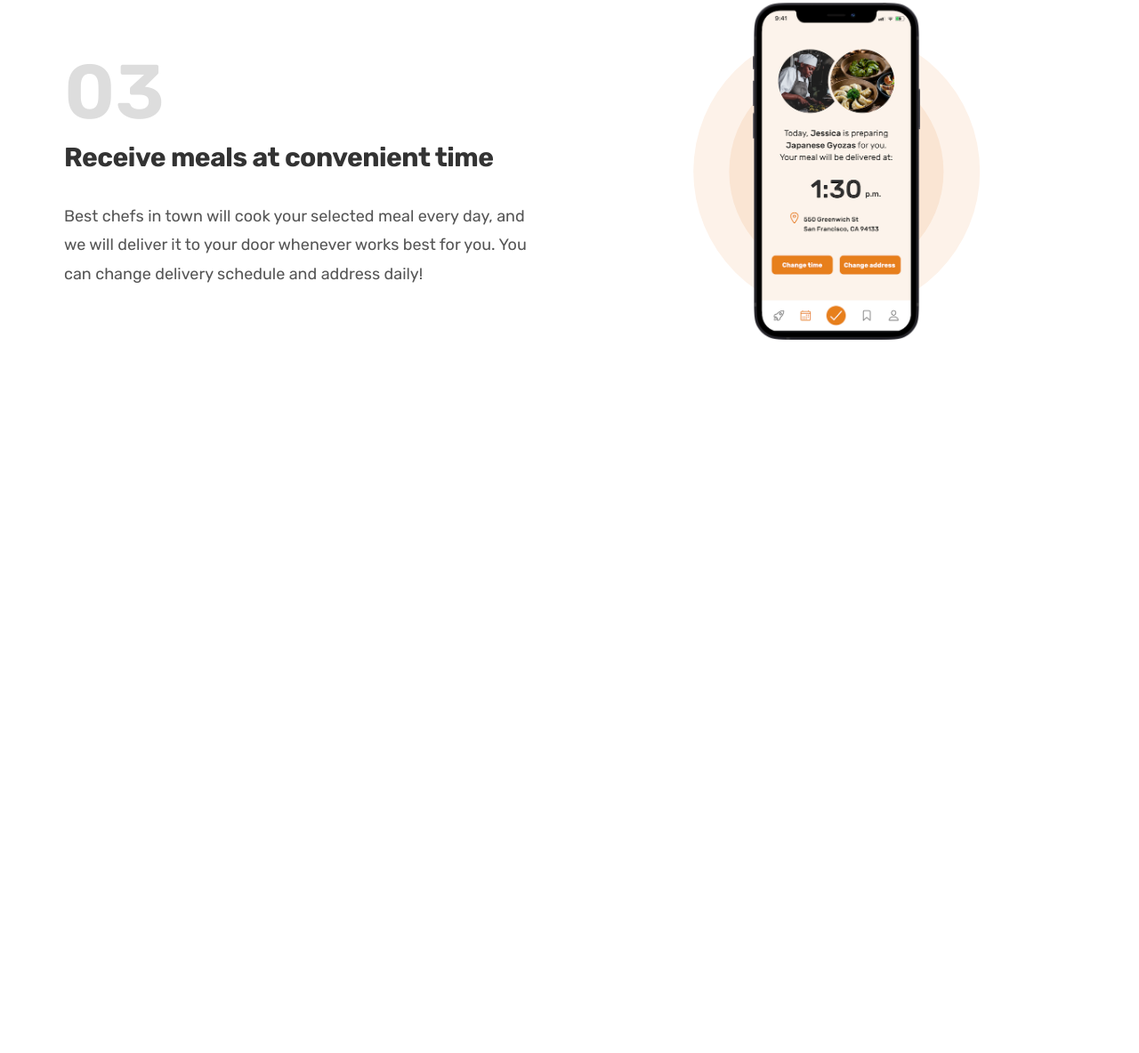
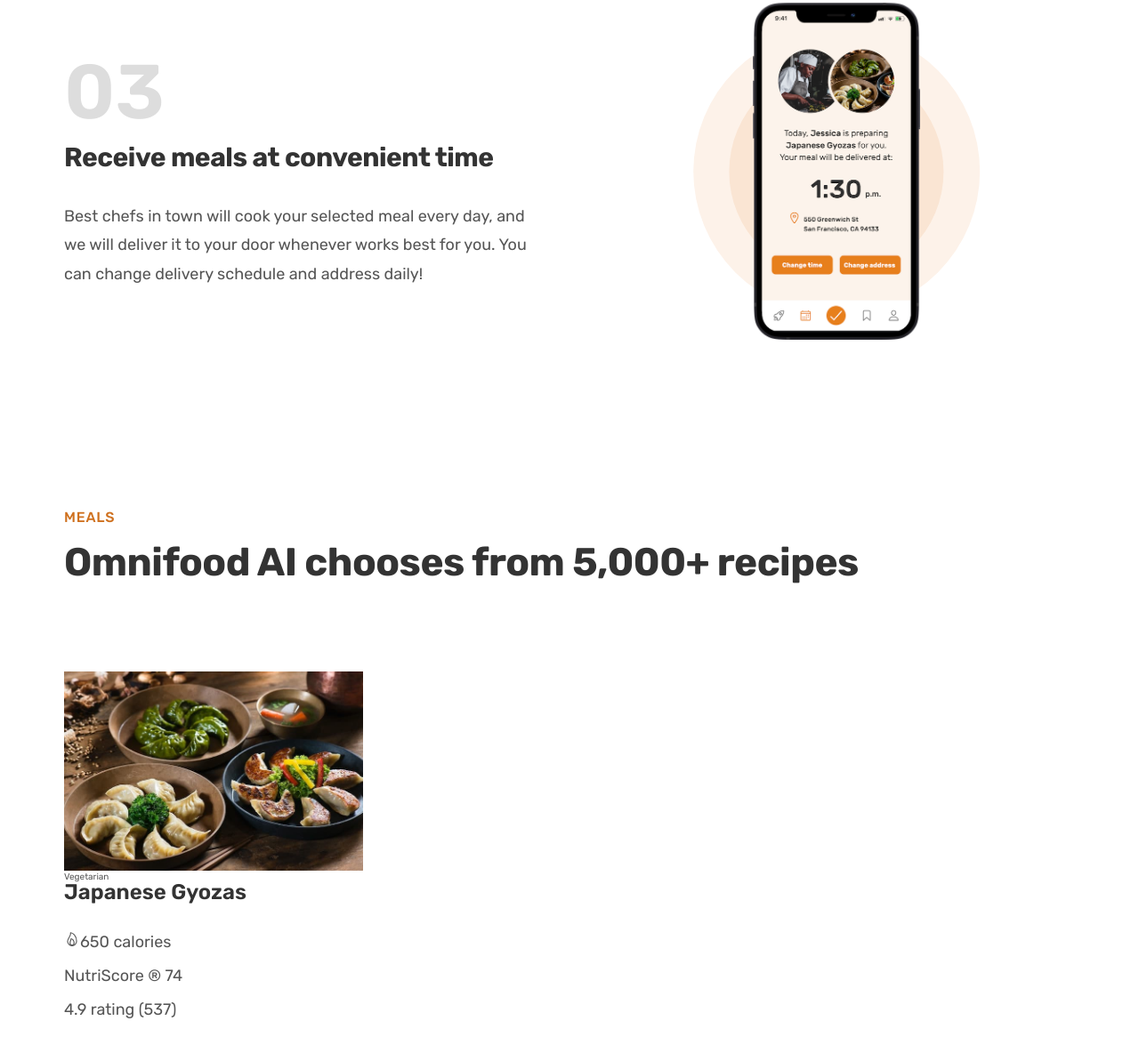
Before and after one commit to OlegMechitashvili/Omnifood, a plain HTML site: page index.html in a window 1280 px wide. Shown: the part 2183-3367 px from the top of the page at 89% size. Before the commit the page ends 2661 px from the top, so only its background shows below. Drawn offline with nearby package versions, Linux system fonts and the light colour scheme.

Commit message:
feat: add content to meal section

```diff
--- a/css/style.css
+++ b/css/style.css
@@ -231,3 +231,33 @@ body {
 .step-img {
 	width: 35%;
 }
+
+/*--------------------------------*/
+/*--------SECTION MEALS-----------*/
+/*--------------------------------*/
+
+.section-meals {
+	padding: 9.6rem 0;
+}
+
+.meal-title {
+	font-size: 2.4rem;
+	color: #333;
+	font-weight: 600;
+	margin-bottom: 3.2rem;
+}
+
+.meal-attributes {
+	list-style: none;
+	display: flex;
+	flex-direction: column;
+	gap: 2rem;
+}
+
+.meal-attribute {
+	font-size: 1.8rem;
+}
+
+.meal-img {
+	width: 100%;
+}
--- a/index.html
+++ b/index.html
@@ -86,7 +86,6 @@
 				<span class="subheading">How it works</span>
 				<h2 class="heading-secondary">Your daily dose of health in 3 simple steps</h2>
 			</div>
-
 			<div class="container grid grid--2-cols grid--center-v">
 				<!-- STEP 01 -->
 				<div class="step-text-box">
@@ -122,10 +121,41 @@
 					<img class="step-img" src="./img/app/app-screen-3.png" alt="iPhone meal delivery screen">
 				</div>
 			</div>
+		</section>
+
+
+		<!---------------SECTION HOW IT WORKS-------------------------->
+
+		<section class="section-meals">
+			<div class="container">
+				<span class="subheading">Meals</span>
+				<h2 class="heading-secondary">
+					Omnifood AI chooses from 5,000+ recipes
+				</h2>
+			</div>
+
+			<div class="container grid grid--3-cols">
+				<div class="meal">
+					<img
+					class="meal-img"
+					src="./img/meals/meal-1.jpg"
+					alt="Japanese Gyozas">
+					<span class="tag">Vegetarian</span>
+					<p class="meal-title">Japanese Gyozas</p>
+					<ul class="meal-attributes">
+						<li class="meal-attribute"><ion-icon name="flame-outline"></ion-icon>650 calories</li>
+						<li class="meal-attribute">NutriScore &reg; 74</li>
+						<li class="meal-attribute">4.9 rating (537)</li>
+					</ul>
+				</div>
+				<div class="meal"></div>
+				<div class="list"></div>
+			</div>
 
 		</section>
 
 	</main>
-
+	<script type="module" src="https://unpkg.com/ionicons@7.1.0/dist/ionicons/ionicons.esm.js"></script>
+	<script nomodule src="https://unpkg.com/ionicons@7.1.0/dist/ionicons/ionicons.js"></script>
 	</body>
 </html>
```
